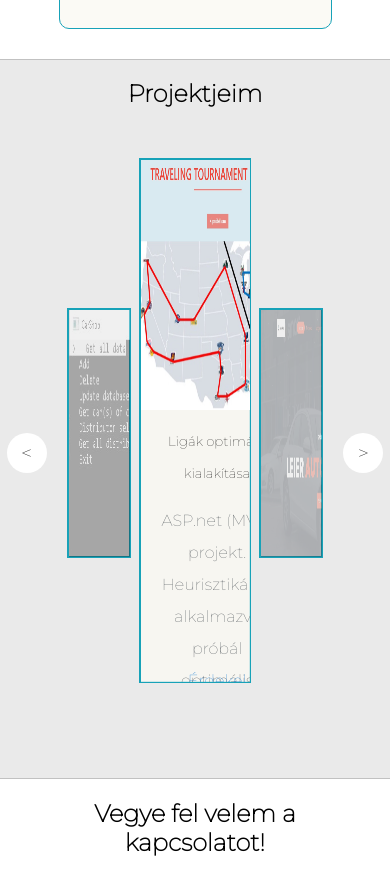
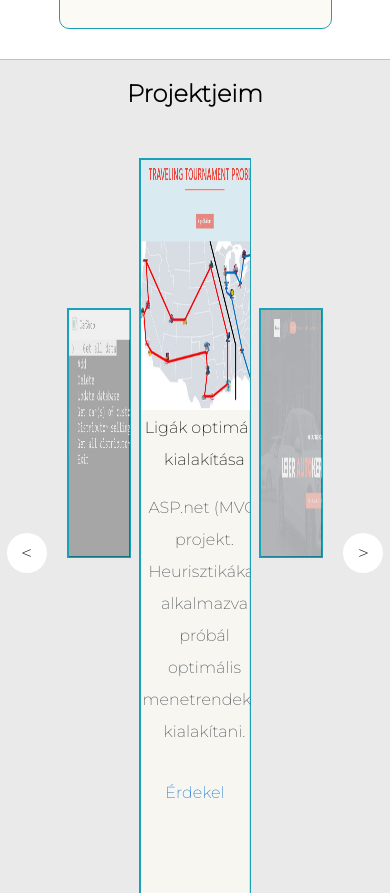
Before and after one commit to CsabaKallai/csabakallai.github.io, a plain HTML site: page index.html in a window 390 px wide. Shown: the part 2748-3641 px from the top of the page. Drawn offline with nearby package versions, Linux system fonts and the light colour scheme.

Commit message:
The font weight has been change 100 to 200. I added some pictures to cardealership project

```diff
--- a/css/default.css
+++ b/css/default.css
@@ -1,8 +1,8 @@
-@import url('https://fonts.googleapis.com/css2?family=Montserrat:wght@100&display=swap');
+@import url('https://fonts.googleapis.com/css2?family=Montserrat:wght@200&display=swap');
 
 *{
     box-sizing: border-box;
-    font-weight: 100!important;
+    font-weight: 200!important;
 }
 /*css reset*/
 html, body {
@@ -186,9 +186,9 @@ ul {
     display: inline-block;
 }
 
-.post-text p{
+/* .post-text p{
     height: 7em;
-}
+} */
 
 .active.collapsible:after {
     content: "\2212";
@@ -260,6 +260,7 @@ ul {
     border: 1px solid#17a2b8;
     box-shadow: 0px 0px 7px grey;
     display: grid;
+    grid-template-rows: 0.5fr 1.7fr;
     text-align: center;
 }
 
@@ -277,9 +278,14 @@ ul {
     .post-text a {
         text-decoration: none;
         color: #1a7cd2;
-        /* margin: 37.5%; */
+        position: absolute;
+        right: 0;
+        left: 0;
     }
 
+    .active{
+        height: 500px!important;
+    }
 
 .post-title {
     margin: 0;
@@ -287,8 +293,11 @@ ul {
 
 .post-intro {
     color: #4b5156;
-    font-size: 16px;
-    margin-bottom: 3rem;
+    position: relative;
+}
+
+.link-wrapper{
+    margin-top:7%;
 }
 
 .show {
@@ -417,7 +426,7 @@ ul {
       }
 
 
-@media screen and (max-width:1277px) {
+@media screen and (max-width:1280px) {
     .about-wrapper {
         display: block;
     }
@@ -445,6 +454,18 @@ ul {
     #skills img{
         width:4em;
     }
+
+    .post-text a{
+        margin: 0;
+    }
+
+    .active{
+        height: 600px!important;
+    }
+
+    .link-wrapper{
+        margin-top: 15%;
+    }
 }
 
 @media screen and (max-width:980px) {
@@ -467,13 +488,29 @@ ul {
     }
 }
 
+@media screen and (max-width:800px) {
+    .active{
+        height: 700px!important;
+    }
+
+    .link-wrapper{
+        margin-top: 20%;
+    }
+
+    .hi-slide{
+        height: 750px;
+
+    }
+}
+
+
 @media screen and (max-width:700px) {
     .greeting-wrapper h1{
         font-size: 1.5em;
     }
 }
 
-@media screen and (max-width:600px) {
+@media screen and (max-width:623px) {
 
     #skills img {
         max-width: 30%;
@@ -484,6 +521,22 @@ ul {
 
     .greeting-wrapper h1{
         font-size: 1.1em;
+    }
+
+    .active{
+        height: 750px!important;
+    }
+
+    .link-wrapper{
+        margin-top: 23%;
+    }
+
+    .hi-slide{
+        height: 850px;
+    }
+
+    .post-text {
+        padding:2px;
     }
 }
 
@@ -522,9 +575,9 @@ ul {
         font-size: 0.9em;
     }
 
-    .post-text p{
+    /* .post-text p{
         height: 10em;
-    }
+    } */
 
     .contact-content input, textarea{
         width: 12rem;
--- a/index.html
+++ b/index.html
@@ -209,7 +209,7 @@
     <!--Projektjeim-->
     <section class="section1">
         <div class="main-container">
-            <h2 id="projects" style="text-align:center">Projektjeim</h3>
+            <h2 id="projects" style="text-align:center">Projektjeim</h2>
                 <div class="slide hi-slide">
                     <div class="hi-prev "></div>
                     <div class="hi-next "></div>
@@ -221,13 +221,14 @@
                                         alt="feltöltés alatt" /></a>
                                 <div class="post-text">
                                     <div>
-                                        <h5 class="post-title">Rétegzett architektúra</h5>
+                                        <h4 class="post-title">Rétegzett architektúra</h4>
                                         <p class="post-intro">
                                             .NET konzolos alkalmazás. Megfelelően rétegzett architektúrával működő konzolos
-                                            program, adatbázissal a háttérben.</p>
-                                    </div>
-                                    <div>
-                                        <a href="projects/ProjectProg3/index.html">Érdekel</a>
+                                            program, adatbázissal a háttérben.
+                                        </p>
+                                            <div class="link-wrapper">
+                                                <a href="projects/ProjectProg3/index.html">Érdekel</a>
+                                            </div>
                                     </div>
                                 </div>
                             </div>
@@ -238,12 +239,14 @@
                                     <img class="thumbnail" src="projects/ProjectLOK/images/title.jpg"
                                         alt="projekt kép" /></a>
                                 <div class="post-text">
-                                    <h5 class="post-title">Ligák optimális kialakítása</h5>
+                                    <h4 class="post-title">Ligák optimális kialakítása</h4>
                                     <p class="post-intro">
                                         ASP.net (MVC) projekt. Heurisztikákat alkalmazva próbál optimális menetrendeket
                                         kialakítani.
                                     </p>
-                                    <a href="projects/ProjectLOK/index.html">Érdekel</a>
+                                        <div class="link-wrapper">
+                                            <a href="projects/ProjectLOK/index.html">Érdekel</a>
+                                        </div>
                                 </div>
                             </div>
                         </li>
@@ -253,13 +256,13 @@
                                     <img class="thumbnail" src="projects/ProjectCarDealerShip/images/title.JPG"
                                         alt="feltöltés alatt" /> </a>
                                 <div class="post-text">
-                                    <h5 class="post-title">Autó kereskedő weboldal</h5>
+                                    <h4 class="post-title">Autó kereskedő weboldal</h4>
                                     <p class="post-intro">
                                         Angular projekt egy fake json server adatbázissal a backend oldalon.
                                     </p>
-                                    <div>
-                                        <a href="projects/ProjectCarDealerShip/index.html">Érdekel</a>
-                                    </div>
+                                        <div class="link-wrapper">
+                                            <a href="projects/ProjectCarDealerShip/index.html">Érdekel</a>
+                                        </div>
                                 </div>
                             </div>
                         </li>
@@ -290,15 +293,14 @@
                     <div class="contact-content">
                         <button type="submit">Küldés</button>
                     </div>
+                </form>
             </div>
-            </form>
         </div>
     </section>
 
     <!--kapcsolatfelvétel-->
     <section class="section1">
         <div class="main-container">
-            <!-- <h2 id="contact" style="text-align:center; margin-bottom:45px;">Kapcsolatfelvétel</h2> -->
             <div class="social">
 
                 <div class="social-content">
--- a/projects/Projectcss/project.css
+++ b/projects/Projectcss/project.css
@@ -1,13 +1,19 @@
+@import url('https://fonts.googleapis.com/css2?family=Montserrat:wght@100&display=swap');
+
+    * {
+        box-sizing: border-box;
+        font-weight: 100!important;
+    }
     html, body {
         padding: 0;
         margin: 0;
         background-color: #eaeaea;
-    font-family: 'Roboto Mono','sans-serif';
+        font-family: 'Montserrat', sans-serif;
+    }
+    h1,h2, h3{
+        font-weight: 700!important;
     }
 
-* {
-    box-sizing: border-box
-}
     .section1 h3,h4 {
         display: inline;
         padding-bottom: 5px;
@@ -15,7 +21,6 @@ html, body {
 
         .section1 p{
             text-align:justify;
-        /*min-width:140%; */
             padding:5px;
         }
 .main-container {
@@ -110,10 +115,6 @@ html, body {
     border-radius: 10px 10px 10px 10px;
 }
 
-    /* #skills h4 {
-        text-align: center;
-    } */
-
     #skills img {
         width: 5em;
         height: auto;
@@ -133,10 +134,6 @@ html, body {
         .skills-content ul li {
             text-align: center;
         }
-
-/* img {
-    vertical-align: middle;
-} */
 
 /* Slideshow container */
 .slideshow-container {
@@ -240,6 +237,14 @@ html, body {
     .prev, .next, .text {
         font-size: 11px
     }
+
+    .skills-content{
+        display: block;
+    }
+
+    .skills-content ul{
+        width: 100%;
+    }
 }
 
 @media only screen and (max-width: 600px) {
--- a/scripts/script.js
+++ b/scripts/script.js
@@ -42,9 +42,9 @@ function OpenSection(id, h4) {
         };
         $.extend(true, setting, options);
         var states = [
-            { $zIndex: 1, width: '25%', height: 250, top: 180, left: '0%', $opacity: 0.3},
-            { $zIndex: 2, width: '44%', height: 525, top: 30, left: '28%', $opacity: 1},
-            { $zIndex: 1, width: '25%', height: 250, top: 180, left: '75%', $opacity: 0.3}
+            { $zIndex: 1, width: '25%', height: 250, top: 180, left: '0%', $opacity: 0.3, active:'sub-active'},
+            { $zIndex: 2, width: '44%', top: 30, left: '28%', $opacity: 1, active:"active"},
+            { $zIndex: 1, width: '25%', height: 250, top: 180, left: '75%', $opacity: 0.3, active:'sub-active'}
         ];
 
         var $lis = $ele.find('li');
@@ -64,6 +64,11 @@ function OpenSection(id, h4) {
                 $(element).css('zIndex', state.$zIndex).finish().animate(state, setting.speed)
                 .find('img').css('opacity', state.$opacity)
                 .css('left', state.left);
+                if (state.active =='active') {
+                    $(element).addClass("active")
+                }else {
+                     $(element).removeClass("active");
+                }
             });
         }
         function next() {
```
Also changed, not shown: projects/ProjectCarDealerShip/index.html (+8 -19 lines), projects/ProjectLOK/index.html (+0 -14 lines), projects/ProjectProg3/index.html (+0 -17 lines), projects/ProjectCarDealerShip/images/angular.png (added), projects/ProjectCarDealerShip/images/fetch-api.jpg (added), projects/ProjectCarDealerShip/images/json-server.jpeg (added). Lines whose indentation alone changed are shown as unchanged.
